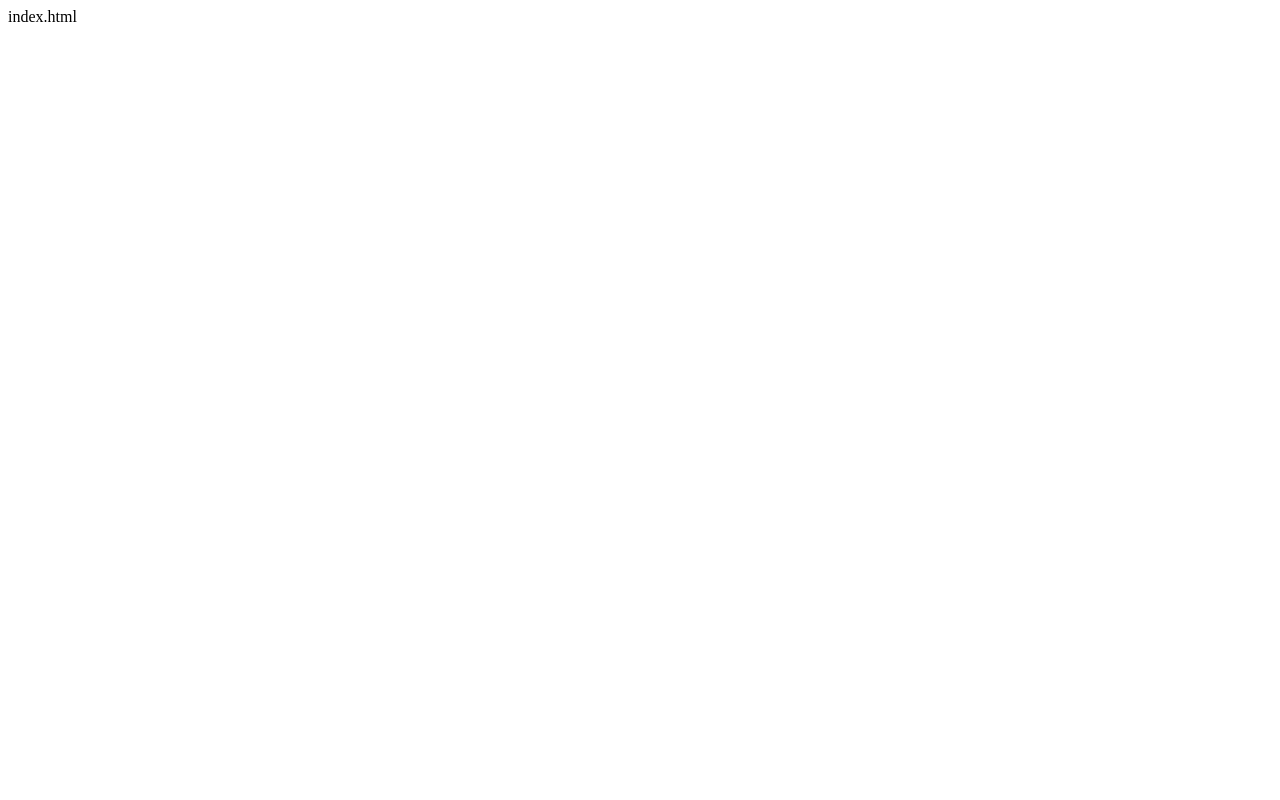
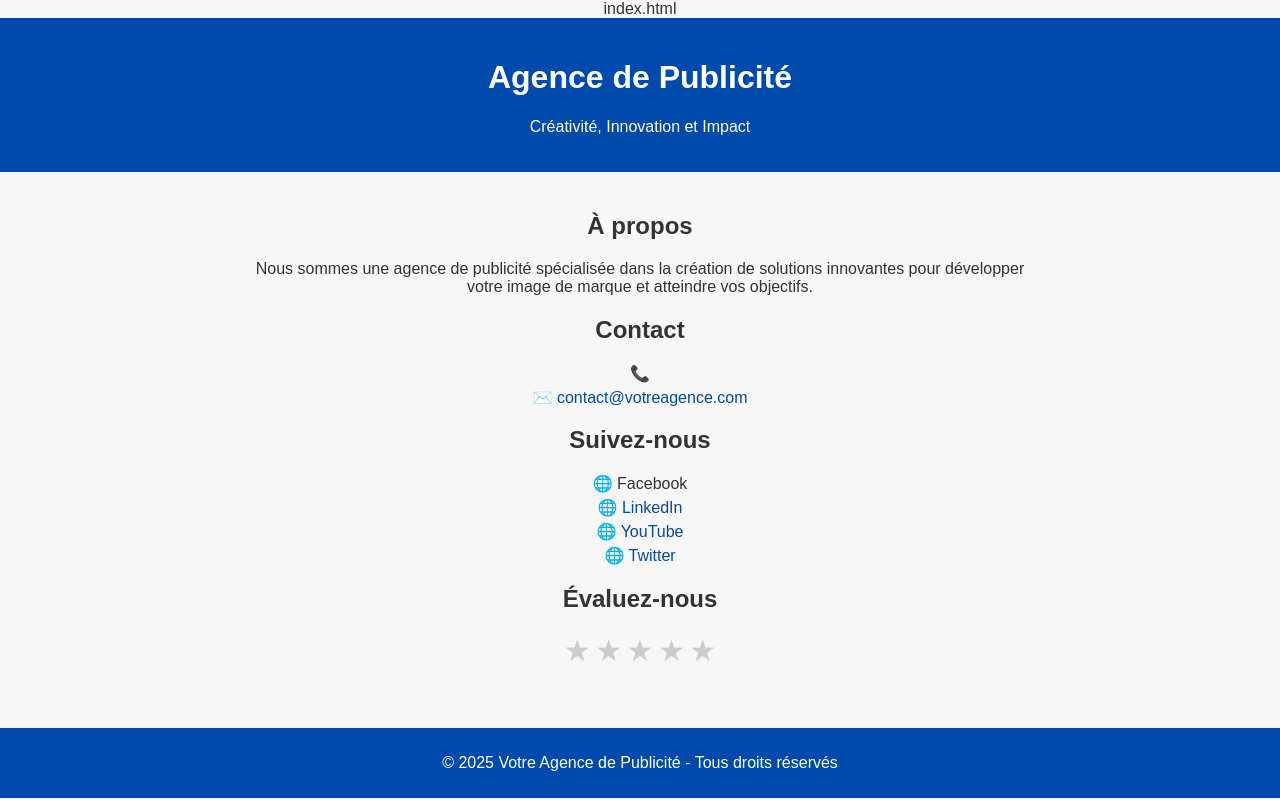
Before and after one commit to abdoudesing/Whale-tail-page, a plain HTML site: page Index.html in a window 1280 px wide. Drawn offline with Linux system fonts and the light colour scheme.

Commit message:
Update Index.html

```diff
--- a/Index.html
+++ b/Index.html
@@ -1 +1,113 @@
 index.html
+<!DOCTYPE html>
+<html lang="fr">
+<head>
+  <meta charset="UTF-8">
+  <meta name="viewport" content="width=device-width, initial-scale=1.0">
+  <title>Agence de Publicité</title>
+  <style>
+    body {
+      font-family: Arial, sans-serif;
+      margin: 0;
+      padding: 0;
+      background: #f7f7f7;
+      color: #333;
+      text-align: center;
+    }
+    header {
+      background: #004aad;
+      color: white;
+      padding: 20px;
+    }
+    section {
+      padding: 20px;
+      max-width: 800px;
+      margin: auto;
+    }
+    .contact a {
+      display: block;
+      margin: 5px 0;
+      text-decoration: none;
+      color: #004aad;
+    }
+    .stars {
+      margin: 20px 0;
+    }
+    .star {
+      font-size: 30px;
+      cursor: pointer;
+      color: #ccc;
+    }
+    .star.selected {
+      color: gold;
+    }
+    footer {
+      background: #004aad;
+      color: white;
+      padding: 10px;
+      margin-top: 20px;
+    }
+  </style>
+</head>
+<body>
+
+  <header>
+    <h1>Agence de Publicité</h1>
+    <p>Créativité, Innovation et Impact</p>
+  </header>
+
+  <section>
+    <h2>À propos</h2>
+    <p>
+      Nous sommes une agence de publicité spécialisée dans la création de solutions
+      innovantes pour développer votre image de marque et atteindre vos objectifs.
+    </p>
+
+    <h2>Contact</h2>
+    <div class="contact">
+      <a href="tel:+213776532042">📞</a>
+      <a href="mailto: whaletailcompany@gmail.com">✉️ contact@votreagence.com</a>
+    </div>
+
+    <h2>Suivez-nous</h2>
+    <div class="contact">
+      <!-- ✏️ غيّر روابط مواقع التواصل الاجتماعي هنا -->
+      <https://www.facebook.com/yacine.iguenene.2025?mibextid=rS40aB7S9Ucbxw6v>🌐 Facebook</a>
+      <a href="https://www.linkedin.com/in/votrepage" target="_blank">🌐 LinkedIn</a>
+      <a href="https://www.youtube.com/votrepage" target="_blank">🌐 YouTube</a>
+      <a href="https://twitter.com/votrepage" target="_blank">🌐 Twitter</a>
+    </div>
+
+    <h2>Évaluez-nous</h2>
+    <div class="stars">
+      <span class="star" data-value="1">★</span>
+      <span class="star" data-value="2">★</span>
+      <span class="star" data-value="3">★</span>
+      <span class="star" data-value="4">★</span>
+      <span class="star" data-value="5">★</span>
+    </div>
+    <p id="resultat"></p>
+  </section>
+
+  <footer>
+    <p>© 2025 Votre Agence de Publicité - Tous droits réservés</p>
+  </footer>
+
+  <script>
+    // ⭐ Script pour le système d'évaluation
+    const stars = document.querySelectorAll(".star");
+    const resultat = document.getElementById("resultat");
+
+    stars.forEach(star => {
+      star.addEventListener("click", () => {
+        stars.forEach(s => s.classList.remove("selected"));
+        star.classList.add("selected");
+        resultat.textContent = "Merci pour votre évaluation : " + star.dataset.value + " étoiles";
+
+        // هنا ممكن تضيف كود Google Sheets API لحفظ التقييمات
+      });
+    });
+  </script>
+
+</body>
+</html>
```
